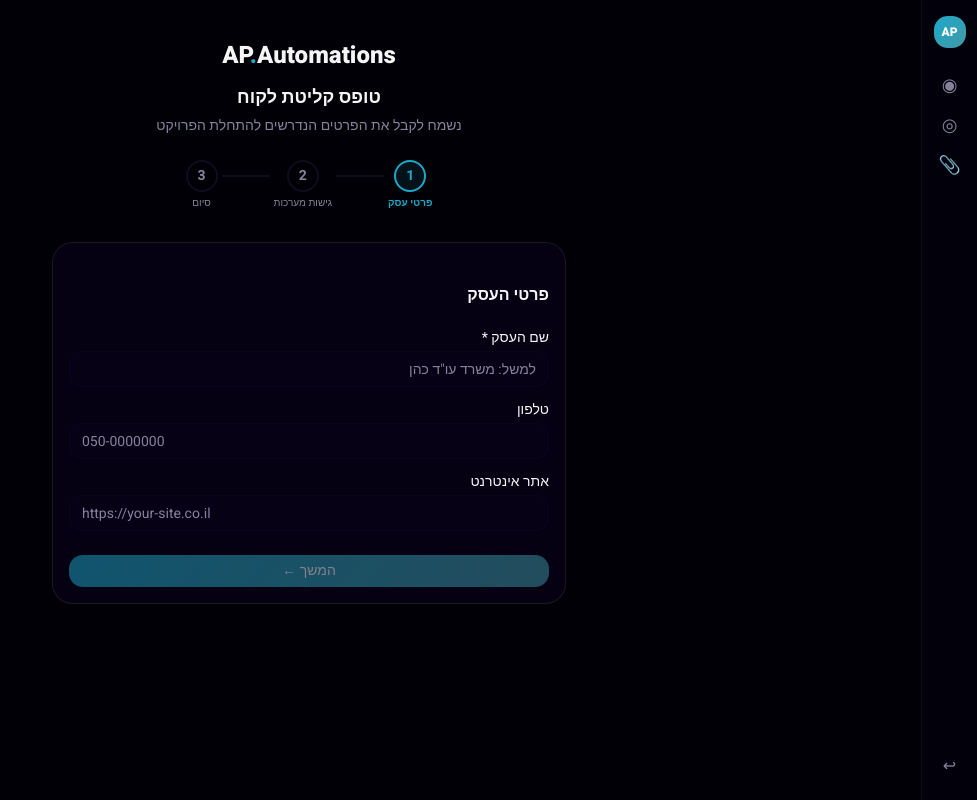
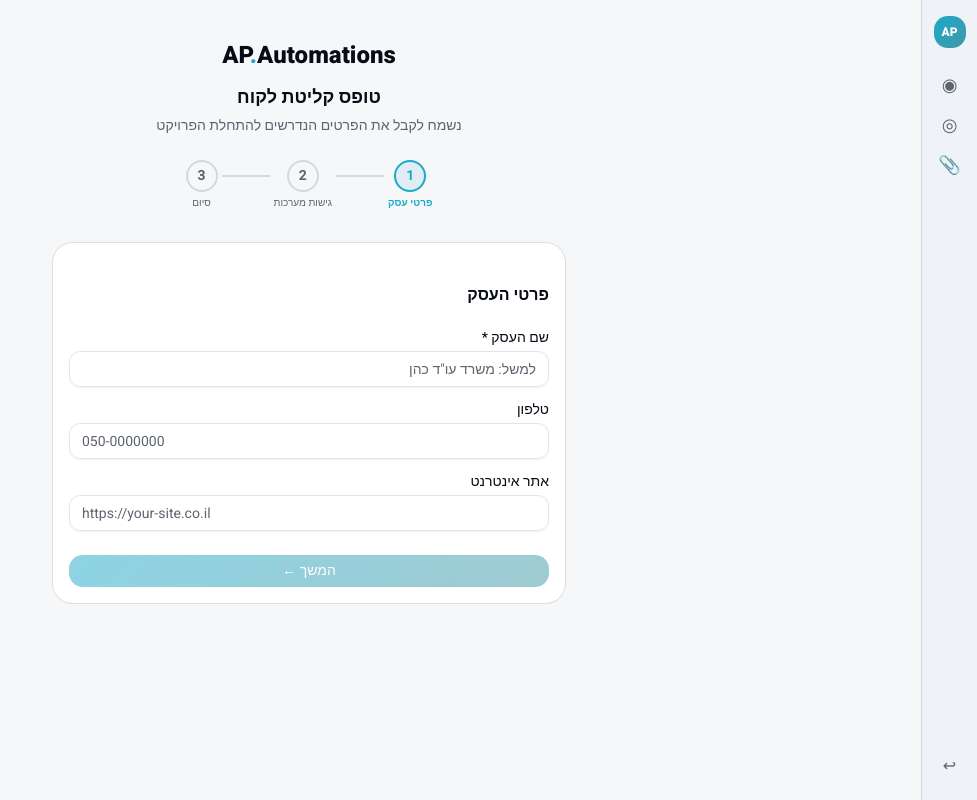
Before and after one commit to arp2025-now/Clients, a Next.js app: page /onboarding in a window 1280 px wide. Shown: the whole page, without its empty margins (303-1280 px from the left). Built offline with nearby package versions, Linux system fonts and the light colour scheme.

Commit message:
update: switch to light theme — white/gray background, keep AP cyan accent

```diff
--- a/app/globals.css
+++ b/app/globals.css
@@ -35,8 +35,8 @@
   --color-card: var(--card);
   --color-ap-cyan: #1CA9C9;
   --color-ap-teal: #4298A6;
-  --color-ap-muted: #9B96B0;
-  --color-ap-border: #2B2338;
+  --color-ap-muted: #6B7280;
+  --color-ap-border: #E5E7EB;
   --radius-sm: calc(var(--radius) * 0.6);
   --radius-md: calc(var(--radius) * 0.8);
   --radius-lg: var(--radius);
@@ -44,65 +44,35 @@
   --radius-2xl: calc(var(--radius) * 2.2);
 }
 
-/* AP Automations dark theme — always dark */
+/* AP Automations — Light theme */
 :root {
-  --background: oklch(0.06 0.04 295);
-  --foreground: oklch(0.97 0 0);
-  --card: oklch(0.10 0.05 295);
-  --card-foreground: oklch(0.97 0 0);
-  --card-surface: oklch(0.08 0.04 296);
-  --popover: oklch(0.10 0.05 295);
-  --popover-foreground: oklch(0.97 0 0);
+  --background: oklch(0.975 0.003 262);
+  --foreground: oklch(0.15 0.02 262);
+  --card: oklch(1 0 0);
+  --card-foreground: oklch(0.15 0.02 262);
+  --card-surface: oklch(0.97 0.005 262);
+  --popover: oklch(1 0 0);
+  --popover-foreground: oklch(0.15 0.02 262);
   --primary: oklch(0.63 0.12 212);
-  --primary-foreground: oklch(0.97 0 0);
-  --secondary: oklch(0.17 0.04 295);
-  --secondary-foreground: oklch(0.97 0 0);
-  --muted: oklch(0.17 0.04 295);
-  --muted-foreground: oklch(0.62 0.04 295);
-  --accent: oklch(0.17 0.04 295);
-  --accent-foreground: oklch(0.97 0 0);
-  --destructive: oklch(0.65 0.22 22);
-  --border: oklch(0.17 0.04 295);
-  --input: oklch(0.14 0.05 295);
+  --primary-foreground: oklch(1 0 0);
+  --secondary: oklch(0.94 0.008 262);
+  --secondary-foreground: oklch(0.25 0.02 262);
+  --muted: oklch(0.94 0.008 262);
+  --muted-foreground: oklch(0.50 0.02 262);
+  --accent: oklch(0.94 0.008 262);
+  --accent-foreground: oklch(0.25 0.02 262);
+  --destructive: oklch(0.58 0.22 22);
+  --border: oklch(0.88 0.01 262);
+  --input: oklch(0.92 0.008 262);
   --ring: oklch(0.63 0.12 212);
   --radius: 0.875rem;
-  --sidebar: oklch(0.08 0.04 296);
-  --sidebar-foreground: oklch(0.97 0 0);
+  --sidebar: oklch(0.96 0.006 262);
+  --sidebar-foreground: oklch(0.15 0.02 262);
   --sidebar-primary: oklch(0.63 0.12 212);
-  --sidebar-primary-foreground: oklch(0.97 0 0);
-  --sidebar-accent: oklch(0.17 0.04 295);
-  --sidebar-accent-foreground: oklch(0.97 0 0);
-  --sidebar-border: oklch(0.17 0.04 295);
-  --sidebar-ring: oklch(0.63 0.12 212);
-}
-
-/* Keep .dark identical — portal is always dark */
-.dark {
-  --background: oklch(0.06 0.04 295);
-  --foreground: oklch(0.97 0 0);
-  --card: oklch(0.10 0.05 295);
-  --card-foreground: oklch(0.97 0 0);
-  --popover: oklch(0.10 0.05 295);
-  --popover-foreground: oklch(0.97 0 0);
-  --primary: oklch(0.63 0.12 212);
-  --primary-foreground: oklch(0.97 0 0);
-  --secondary: oklch(0.17 0.04 295);
-  --secondary-foreground: oklch(0.97 0 0);
-  --muted: oklch(0.17 0.04 295);
-  --muted-foreground: oklch(0.62 0.04 295);
-  --accent: oklch(0.17 0.04 295);
-  --accent-foreground: oklch(0.97 0 0);
-  --destructive: oklch(0.65 0.22 22);
-  --border: oklch(0.17 0.04 295);
-  --input: oklch(0.14 0.05 295);
-  --ring: oklch(0.63 0.12 212);
-  --sidebar: oklch(0.08 0.04 296);
-  --sidebar-foreground: oklch(0.97 0 0);
-  --sidebar-primary: oklch(0.63 0.12 212);
-  --sidebar-primary-foreground: oklch(0.97 0 0);
-  --sidebar-accent: oklch(0.17 0.04 295);
-  --sidebar-accent-foreground: oklch(0.97 0 0);
-  --sidebar-border: oklch(0.17 0.04 295);
+  --sidebar-primary-foreground: oklch(1 0 0);
+  --sidebar-accent: oklch(0.92 0.008 262);
+  --sidebar-accent-foreground: oklch(0.25 0.02 262);
+  --sidebar-border: oklch(0.88 0.01 262);
   --sidebar-ring: oklch(0.63 0.12 212);
 }
 
@@ -132,9 +102,9 @@
     background-clip: text;
   }
   .ap-glow {
-    box-shadow: 0 0 20px rgba(28, 169, 201, 0.25);
+    box-shadow: 0 0 20px rgba(28, 169, 201, 0.15);
   }
   .card-surface {
-    background: oklch(0.08 0.04 296);
+    background: oklch(0.97 0.005 262);
   }
 }
--- a/app/layout.tsx
+++ b/app/layout.tsx
@@ -20,7 +20,7 @@
   children: React.ReactNode;
 }>) {
   return (
-    <html lang="he" dir="rtl" className="dark h-full">
+    <html lang="he" dir="rtl" className="h-full">
       <body className={`${heebo.className} min-h-full antialiased bg-background text-foreground`}>
         <TooltipProvider>
           {children}
--- a/components/dashboard/DashboardSidebar.tsx
+++ b/components/dashboard/DashboardSidebar.tsx
@@ -22,7 +22,7 @@
   }
 
   return (
-    <aside className="w-14 flex flex-col items-center py-4 gap-3 bg-[oklch(0.08_0.04_296)] border-l border-border">
+    <aside className="w-14 flex flex-col items-center py-4 gap-3 bg-sidebar border-l border-border shadow-sm">
       {/* Logo */}
       <div className="w-8 h-8 rounded-lg ap-gradient flex items-center justify-center text-white font-black text-xs mb-2">
         AP
```
